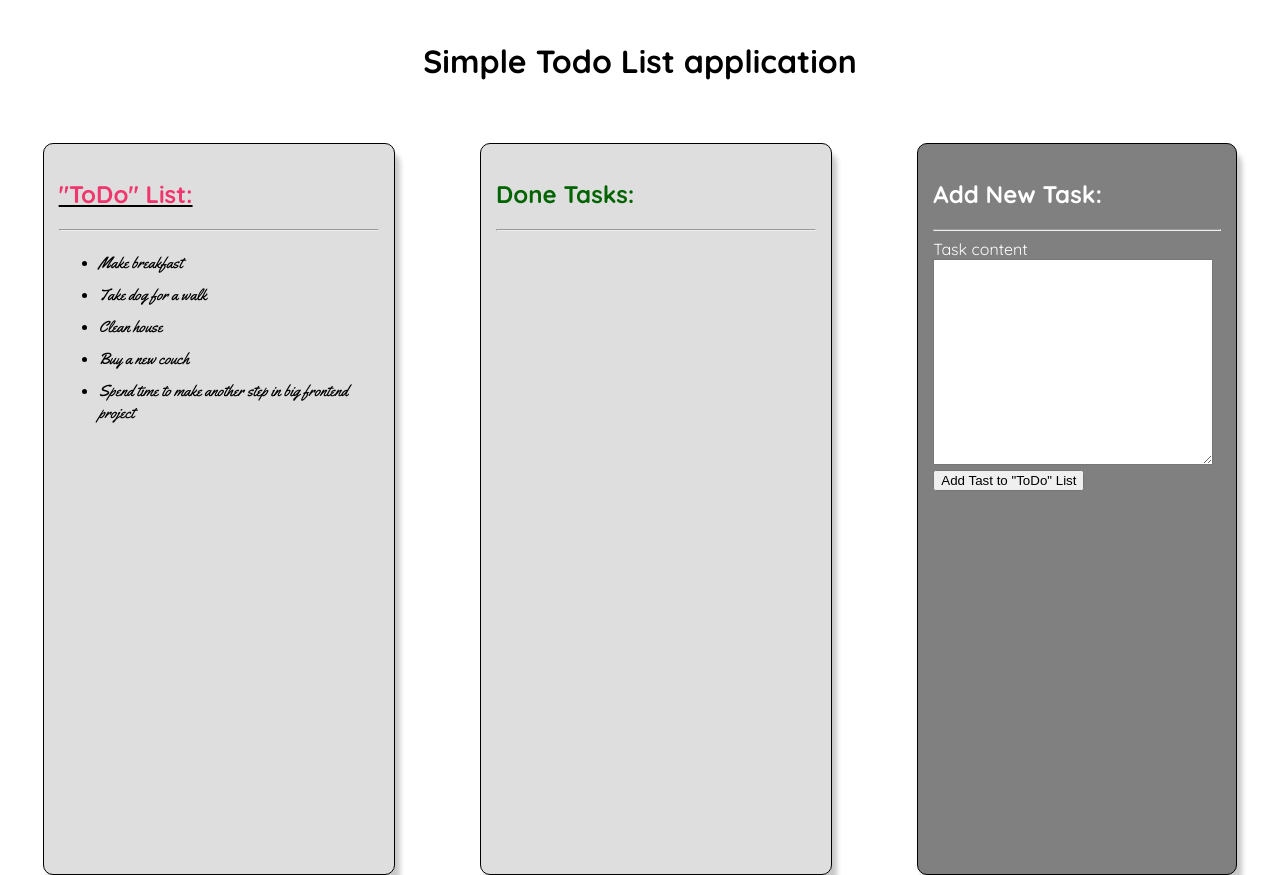
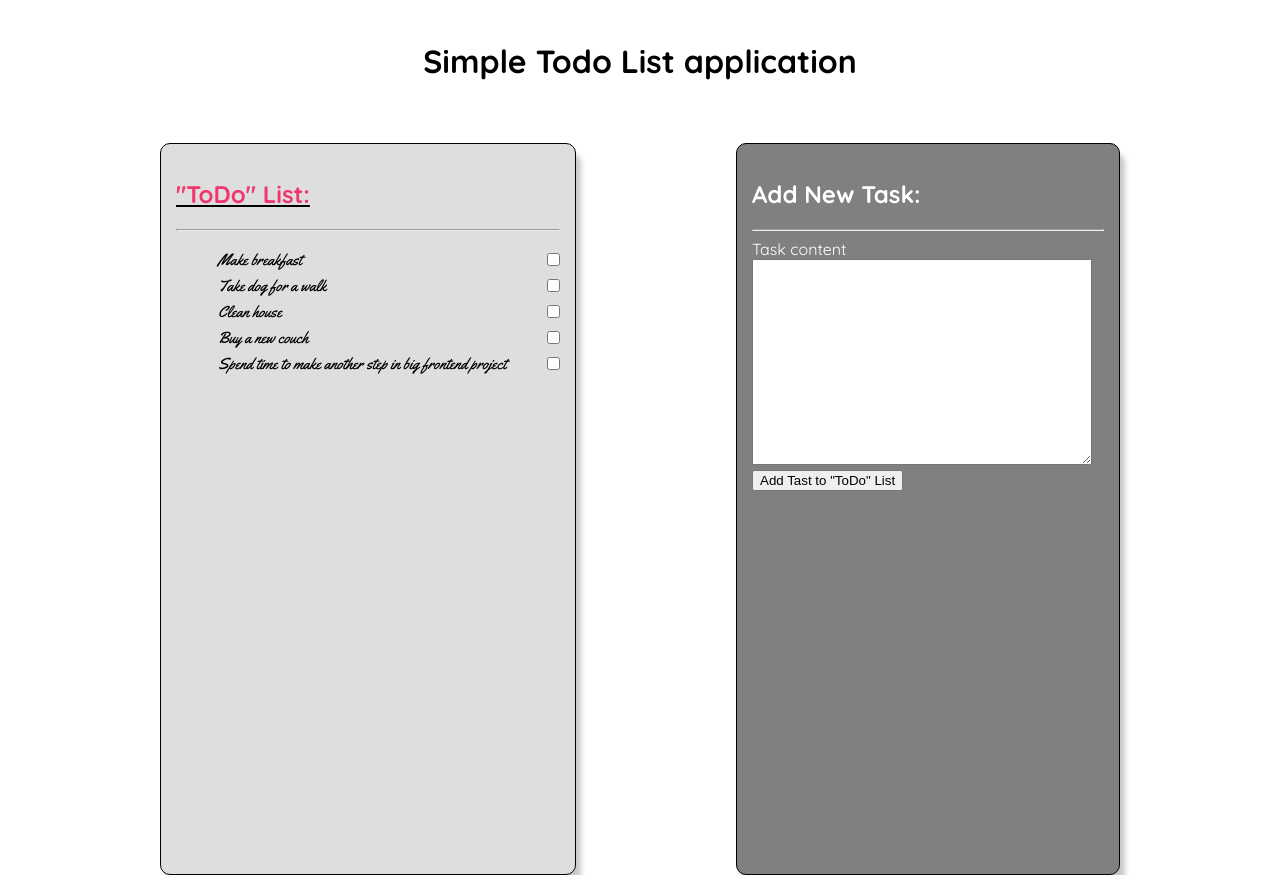
Before and after one commit to trohda/javascript-excersizes, a plain HTML site: page Todo List/index.html in a window 1280 px wide. Drawn offline with Linux system fonts and the light colour scheme.

Commit message:
Add checkboxes and remove unnecessary items

```diff
--- a/Todo List/Modules/constants.js
+++ b/Todo List/Modules/constants.js
@@ -7,6 +7,5 @@ export const START_TODO_LIST = [
 ];
 
 export const toDoListRef = document.querySelector('.toDoList');
-export const doneListRef = document.querySelector('.doneList');
 export const addButtonRef = document.querySelector('.addButton');
 export const textAreaRef = document.querySelector('textarea');
--- a/Todo List/Modules/displayStartList.js
+++ b/Todo List/Modules/displayStartList.js
@@ -2,7 +2,12 @@ import {START_TODO_LIST} from "./constants.js";
 
 const startListItemTags = START_TODO_LIST.map(element => {
     const newListItem = document.createElement('li');
-    newListItem.innerText = element.task;
+    const newCheckBox = document.createElement('input');
+    const newPInLi = document.createElement('p');
+    newCheckBox.setAttribute('type', 'checkbox');
+    newPInLi.innerText = element.task;
+    newListItem.append(newPInLi, newCheckBox);
+
     return newListItem;
 })
 
--- a/Todo List/Modules/taskAdd.js
+++ b/Todo List/Modules/taskAdd.js
@@ -2,12 +2,20 @@ import {textAreaRef,toDoListRef} from "./constants.js"
 
 
 const addButtonListener = document.forms[0].addEventListener('submit', (event) =>{
-    let newTask = document.createElement('li');
-    newTask.innerText = textAreaRef.value;
-    toDoListRef.append(newTask);
-    textAreaRef.value = "";
+    const newTask = document.createElement('li');
+    const newCheckBox = document.createElement('input');
+    const newPInLi = document.createElement('p');
+    newCheckBox.setAttribute('type', 'checkbox');
+
+    if(textAreaRef.value == ''){
+        alert("You can`t add empty task.");
+    }else{
+        newPInLi.innerText = textAreaRef.value;
+        newTask.append(newPInLi, newCheckBox);
+        toDoListRef.append(newTask);
+        textAreaRef.value = "";
+    }
     event.preventDefault();
-
 })
 
 export default addButtonListener;
--- a/Todo List/index.html
+++ b/Todo List/index.html
@@ -29,14 +29,6 @@
             </ul>
         </section>
 
-        <section class="doneTasksList">
-            <h2>Done Tasks:</h2>
-            <hr>
-            <ul class="doneList">
-
-            </ul>
-        </section>
-
         <aside class="addNewTask">
             <h2>Add New Task:</h2>
             <hr>
--- a/Todo List/style.css
+++ b/Todo List/style.css
@@ -12,12 +12,12 @@ header {
 main {
     display: flex;
     flex-direction: row;
-    justify-content: space-around;
+    justify-content: space-evenly;
 }
 
 main section{
     background-color: rgb(222, 222, 223);
-    width: 25%;
+    width: 30%;
     min-height:700px;
     border: 1px solid black;
     padding: 15px;
@@ -31,19 +31,16 @@ main section{
     text-decoration-color: black;
 }
 
-.doneTasksList h2 {
-    color: darkgreen;
-}
-
 #taskContent {
     width: 95%;
     height: 200px;
 }
+
 .addNewTask {
     box-sizing: border-box;
     color: white;
     background-color: gray;
-    width: 25%;
+    width: 30%;
     min-height:400px;
     border: 1px solid black;
     padding: 15px;
@@ -51,7 +48,6 @@ main section{
     box-shadow: 5px 10px 5px rgba(200, 200, 200, 10);
     transition: transform 0.3s ease-in, box-shadow 0.3s ease-in;
     transform: translate(0, 0) scale(1, 1);
-    /* transform: scale(1,1); */
 }
 
 .addNewTask:hover {
@@ -59,14 +55,21 @@ main section{
     box-shadow: 10px 20px 15px rgba(200, 200, 200, 20);
     padding: 13px;
     transform: translate(-30px, -10px) scale(1.05, 1.05) ;
-    /* transform: scale(1.1,1.1); */
 }
 
 
 .toDoList li  {
-    /* display: flex;
+    display: flex;
     flex-direction: row;
-    justify-content: space-between; */
-    padding: 5px 0;
+    justify-content: space-between;
+    align-self: center;
     font-family: 'Yellowtail', cursive;
 }
+
+input[type="checkbox"] {
+    margin: auto 0;
+}
+
+p {
+    margin: 2px;
+}
```
Also changed, not shown: Todo List/Project/Todo list project.jpg (deleted).
